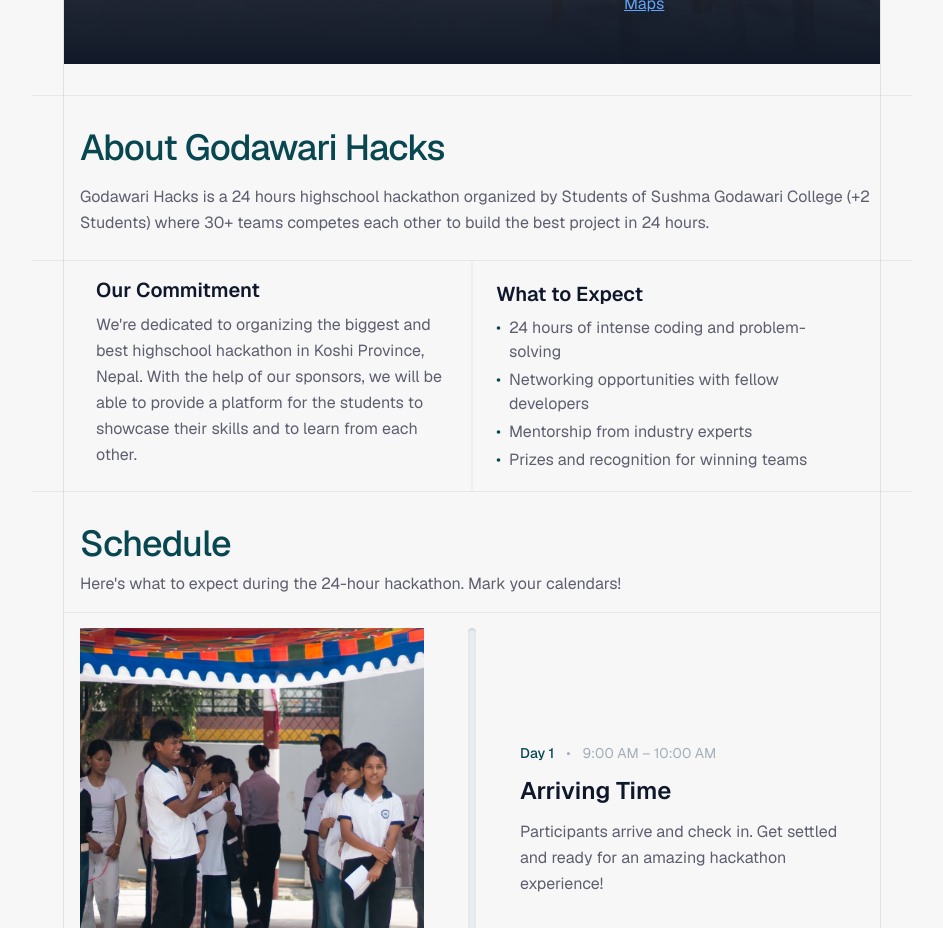
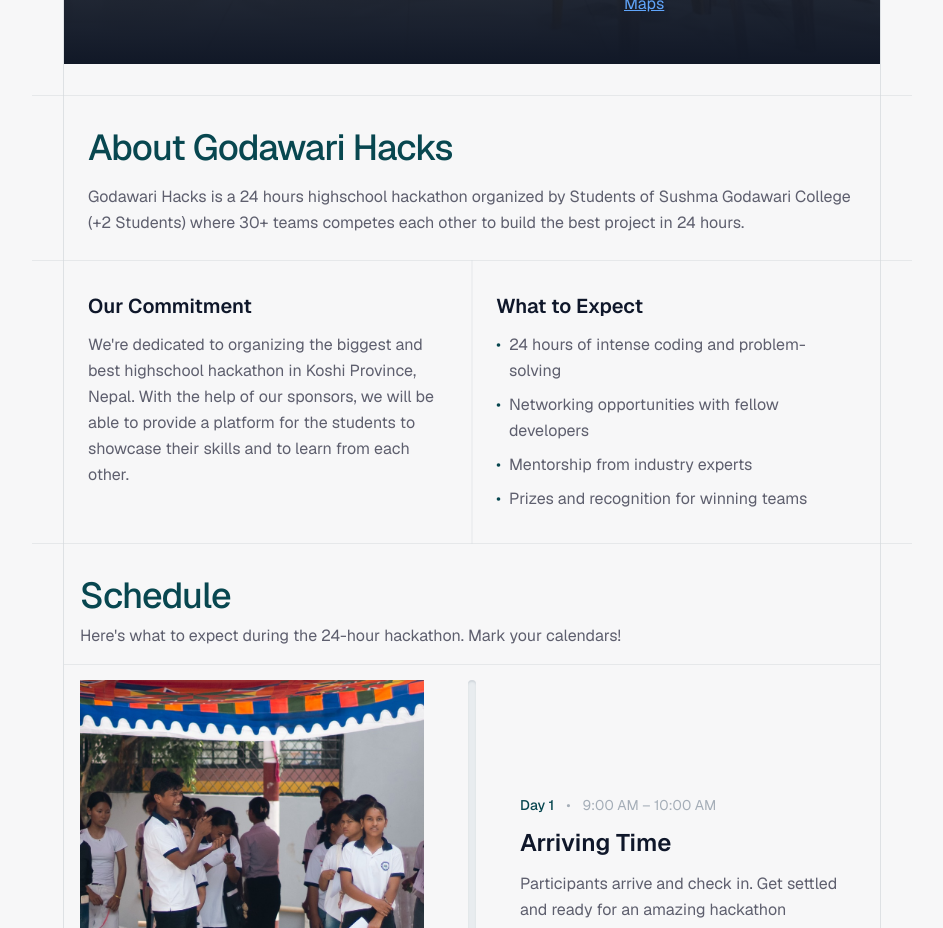
Before and after one commit to Manish-Tamang/godawarihacks, a Next.js app: page / in a window 1280 px wide. Shown: the part 3180-4108 px from the top of the page, without its empty margins (168-1111 px from the left). Built offline with nearby package versions, Linux system fonts and the light colour scheme.

Commit message:
update: revise About component with updated content

```diff
--- a/app/components/About.tsx
+++ b/app/components/About.tsx
@@ -1,53 +1,83 @@
 "use client";
 
 import { GridWrapper } from "./GridWrapper";
-import { AnimatedText } from "./AnimatedText";
+import { PortableTextContent } from "./PortableTextContent";
+import type { RichTextValue } from "@/sanity/lib/portable-text";
 
-export function About() {
+interface AboutValue {
+  _key: string;
+  title: string;
+  description?: RichTextValue;
+}
+
+interface Expectation {
+  _key: string;
+  text: string;
+}
+
+interface AboutProps {
+  title?: string;
+  description?: RichTextValue;
+  values?: AboutValue[];
+  expectations?: Expectation[];
+}
+
+export function About({ title, description, values, expectations }: AboutProps) {
+  const aboutValues = values?.slice(0, 2) ?? [
+    { _key: "v1", title: "Our Commitment", description: undefined },
+    { _key: "v2", title: "What to Expect", description: undefined },
+  ];
+  const expectationItems = expectations ?? [
+    { _key: "e1", text: "24 hours of intense coding and problem-solving" },
+    { _key: "e2", text: "Networking opportunities with fellow developers" },
+    { _key: "e3", text: "Mentorship from industry experts" },
+    { _key: "e4", text: "Prizes and recognition for winning teams" },
+  ];
+
   return (
-    <div className="space-y-4 -mt-8">
-      <h2 className="text-[#084750] ml-4 text-balance text-left text-3xl font-medium leading-10 tracking-tight md:text-4xl">
-        About Godawari Hacks
+    <div className="space-y-6 -mt-8">
+      <div className="space-y-4 px-4 md:px-6">
+        <h2 className="text-[#084750] text-balance text-left text-3xl font-medium leading-10 tracking-tight md:text-4xl">
+          {title || "About Godawari Hacks"}
         </h2>
-      <div className="space-y-6">
-        <p className="text-left ml-4 text-text-secondary leading-relaxed">
+        <div className="text-left text-text-secondary leading-relaxed max-w-3xl">
+          {description ? (
+            <PortableTextContent value={description} />
+          ) : (
+            <p>
               Godawari Hacks is a 24 hours highschool hackathon organized by Students of Sushma Godawari College (+2 Students) where 30+ teams competes each other to build the best project in 24 hours.
             </p>
-        <GridWrapper className="mt-8">
-          <div className="grid grid-cols-1 md:grid-cols-2 gap-8 md:gap-12 relative mx-auto max-w-5xl px-4 md:px-8">
+          )}
+        </div>
+      </div>
+      <GridWrapper>
+        <div className="grid grid-cols-1 md:grid-cols-2 relative">
           <div className="hidden md:block absolute left-1/2 top-0 bottom-0 w-px bg-border-primary/50 -translate-x-1/2"></div>
-
-            <div className="space-y-2 flex flex-col mt-4 mb-6 justify-center">
-              <h3 className="text-xl font-semibold text-text-primary">Our Commitment</h3>
-              <p className="text-text-secondary leading-relaxed">
+          <div className="space-y-3 flex flex-col justify-start px-4 md:px-6 py-6 md:py-8">
+            <h3 className="text-xl font-semibold text-text-primary">{aboutValues[0]?.title || "Our Commitment"}</h3>
+            <div className="text-text-secondary leading-relaxed">
+              {aboutValues[0]?.description ? (
+                <PortableTextContent value={aboutValues[0].description} />
+              ) : (
+                <p>
                   We&apos;re dedicated to organizing the biggest and best highschool hackathon in Koshi Province, Nepal. With the help of our sponsors, we will be able to provide a platform for the students to showcase their skills and to learn from each other.
                 </p>
+              )}
             </div>
-
-            <div className="space-y-2 flex flex-col justify-center">
-              <h3 className="text-xl font-semibold text-text-primary">What to Expect</h3>
-              <ul className="space-y-1 text-text-secondary">
-                <li className="flex items-start">
-                  <span className="text-[#084750] mr-2">•</span>
-                  <span>24 hours of intense coding and problem-solving</span>
+          </div>
+          <div className="space-y-3 flex flex-col justify-start px-4 md:px-6 py-6 md:py-8">
+            <h3 className="text-xl font-semibold text-text-primary">{aboutValues[1]?.title || "What to Expect"}</h3>
+            <ul className="space-y-2 text-text-secondary">
+              {expectationItems.map((item) => (
+                <li key={item._key} className="flex items-start gap-2">
+                  <span className="shrink-0 text-[#084750] leading-relaxed">•</span>
+                  <span className="leading-relaxed">{item.text}</span>
                 </li>
-                <li className="flex items-start">
-                  <span className="text-[#084750] mr-2">•</span>
-                  <span>Networking opportunities with fellow developers</span>
-                </li>
-                <li className="flex items-start">
-                  <span className="text-[#084750] mr-2">•</span>
-                  <span>Mentorship from industry experts</span>
-                </li>
-                <li className="flex items-start">
-                  <span className="text-[#084750] mr-2">•</span>
-                  <span>Prizes and recognition for winning teams</span>
-                </li>
+              ))}
             </ul>
           </div>
         </div>
       </GridWrapper>
     </div>
-    </div>
   );
 }
```
Lines whose indentation alone changed are shown as unchanged.
